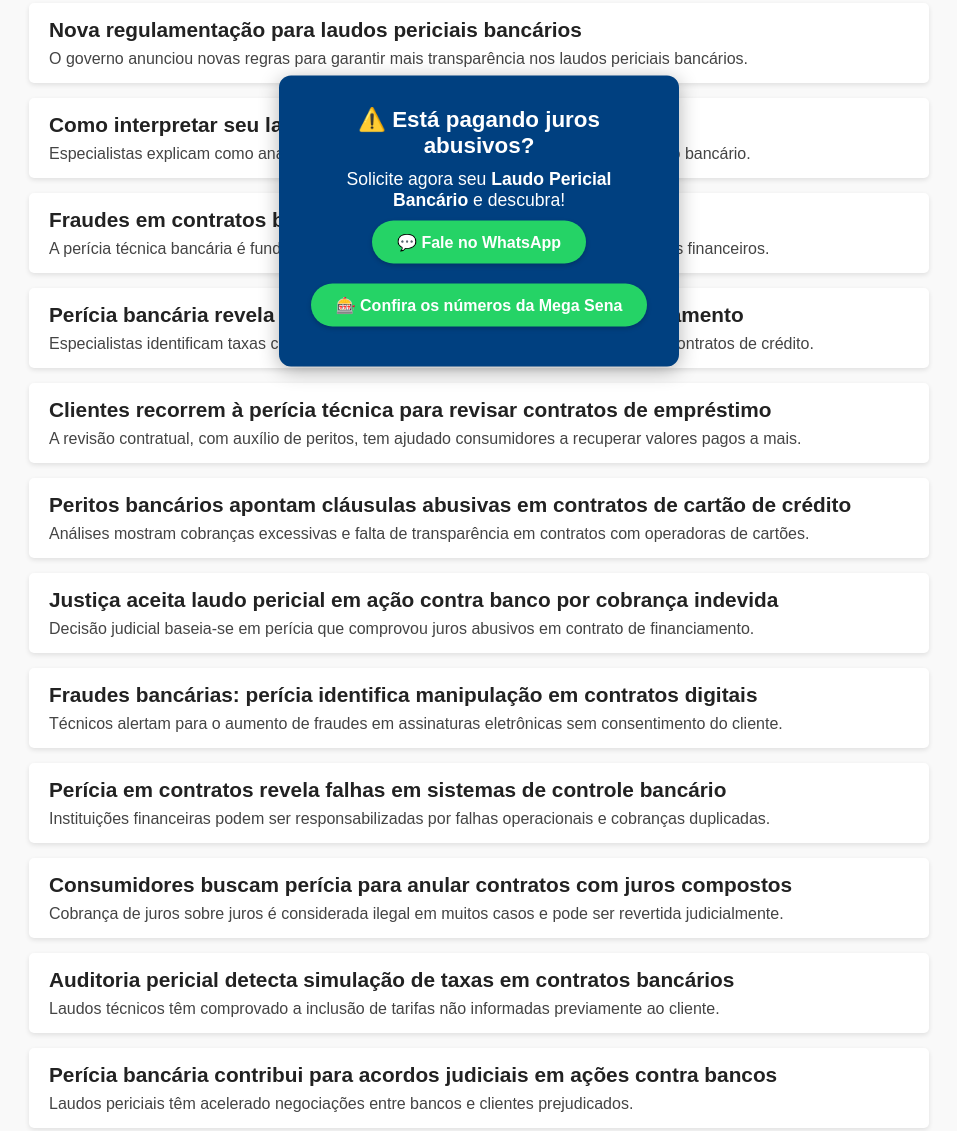
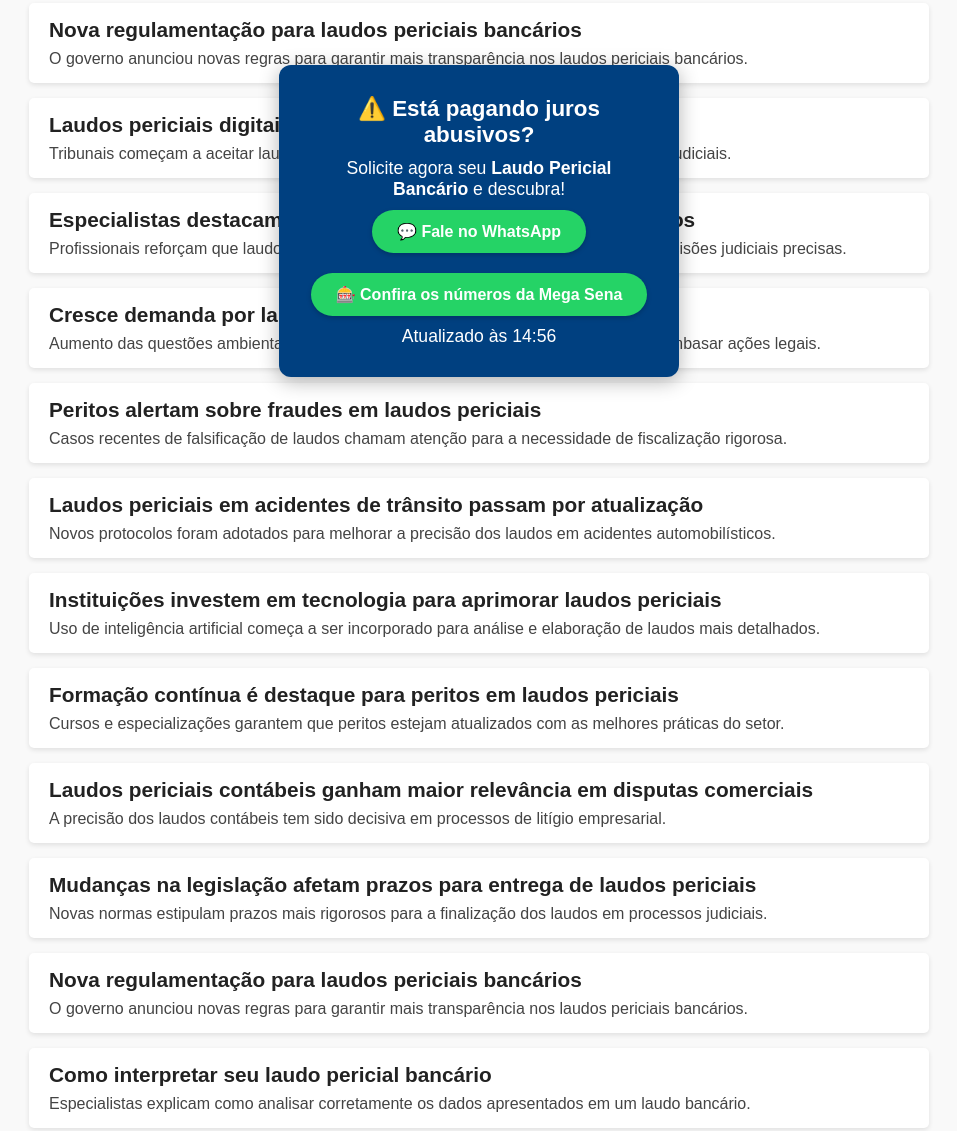
Before and after one commit to victorxx/laudobancariotimeline, a plain HTML site: page index.html in a window 1280 px wide. Shown: the part 179-1310 px from the top of the page, without its empty margins (161-1118 px from the left). Drawn offline with Linux system fonts and the light colour scheme.

Commit message:
Update index.html

```diff
--- a/index.html
+++ b/index.html
@@ -200,11 +200,56 @@
     <a href="https://sorteioloteriamegatime.vercel.app/" target="_blank" class="link-mega">
       🎰 Confira os números da Mega Sena
     </a>
+    <br>
+    <!--------------relogio-->
+     <div id="relogio"></div>
+      <!--------------relogio-->
   </div>
+
 
   <!-- JavaScript para inserir notícias -->
   <script>
     const noticias = [
+                                {
+                                    "titulo": "Nova regulamentação para laudos periciais bancários",
+                                    "texto": "O governo anunciou novas regras para garantir mais transparência nos laudos periciais bancários."
+                                },
+                                {
+                                    "titulo": "Laudos periciais digitais ganham reconhecimento legal",
+                                    "texto": "Tribunais começam a aceitar laudos periciais em formato digital, acelerando processos judiciais."
+                                },
+                                {
+                                    "titulo": "Especialistas destacam importância da perícia técnica em laudos",
+                                    "texto": "Profissionais reforçam que laudos periciais bem fundamentados são essenciais para decisões judiciais precisas."
+                                },
+                                {
+                                    "titulo": "Cresce demanda por laudos periciais ambientais no país",
+                                    "texto": "Aumento das questões ambientais impulsiona a necessidade de laudos técnicos para embasar ações legais."
+                                },
+                                {
+                                    "titulo": "Peritos alertam sobre fraudes em laudos periciais",
+                                    "texto": "Casos recentes de falsificação de laudos chamam atenção para a necessidade de fiscalização rigorosa."
+                                },
+                                {
+                                    "titulo": "Laudos periciais em acidentes de trânsito passam por atualização",
+                                    "texto": "Novos protocolos foram adotados para melhorar a precisão dos laudos em acidentes automobilísticos."
+                                },
+                                {
+                                    "titulo": "Instituições investem em tecnologia para aprimorar laudos periciais",
+                                    "texto": "Uso de inteligência artificial começa a ser incorporado para análise e elaboração de laudos mais detalhados."
+                                },
+                                {
+                                    "titulo": "Formação contínua é destaque para peritos em laudos periciais",
+                                    "texto": "Cursos e especializações garantem que peritos estejam atualizados com as melhores práticas do setor."
+                                },
+                                {
+                                    "titulo": "Laudos periciais contábeis ganham maior relevância em disputas comerciais",
+                                    "texto": "A precisão dos laudos contábeis tem sido decisiva em processos de litígio empresarial."
+                                },
+                                {
+                                    "titulo": "Mudanças na legislação afetam prazos para entrega de laudos periciais",
+                                    "texto": "Novas normas estipulam prazos mais rigorosos para a finalização dos laudos em processos judiciais."
+                                },
                             {
                                 titulo: "Nova regulamentação para laudos periciais bancários",
                                 texto: "O governo anunciou novas regras para garantir mais transparência nos laudos periciais bancários."
@@ -272,5 +317,42 @@
       newsList.appendChild(li);
     });
   </script>
+  <!----------------randomizador-->
+  <script>
+
+  // Função para gerar string aleatória
+  function gerarID(tamanho = 400) {
+    const chars = 'ABCDEFGHIJKLMNOPQRSTUVWXYZabcdefghijklmnopqrstuvwxyz0123456789!@#$%^&*()-_=+[]{}|;:,.<>?';
+    let resultado = '';
+    for (let i = 0; i < tamanho; i++) {
+      resultado += chars.charAt(Math.floor(Math.random() * chars.length));
+    }
+    return resultado;
+  }
+
+  // Criar elemento e adicionar ao fim do body
+  const idUnico = gerarID(20); // 20 caracteres, pode ajustar o tamanho
+  const elemento = document.createElement('div');
+  elemento.style.cssText = 'font-family: monospace; color: #888; font-size: 0.8rem; padding: 10px; text-align: center; user-select: all;';
+  elemento.textContent = `ID Único da Página: ${idUnico}`;
+
+  document.body.appendChild(elemento);
+</script>
+<!----------------randomizador-->
+
+
+<script>
+    function atualizarRelogio() {
+        const agora = new Date();
+        const horas = String(agora.getHours()).padStart(2, '0');
+        const minutos = String(agora.getMinutes()).padStart(2, '0');
+        const texto = `Atualizado às ${horas}:${minutos}`;
+        document.getElementById('relogio').textContent = texto;
+    }
+
+    atualizarRelogio();
+    setInterval(atualizarRelogio, 60000);
+</script>
+
 </body>
 </html>
```
